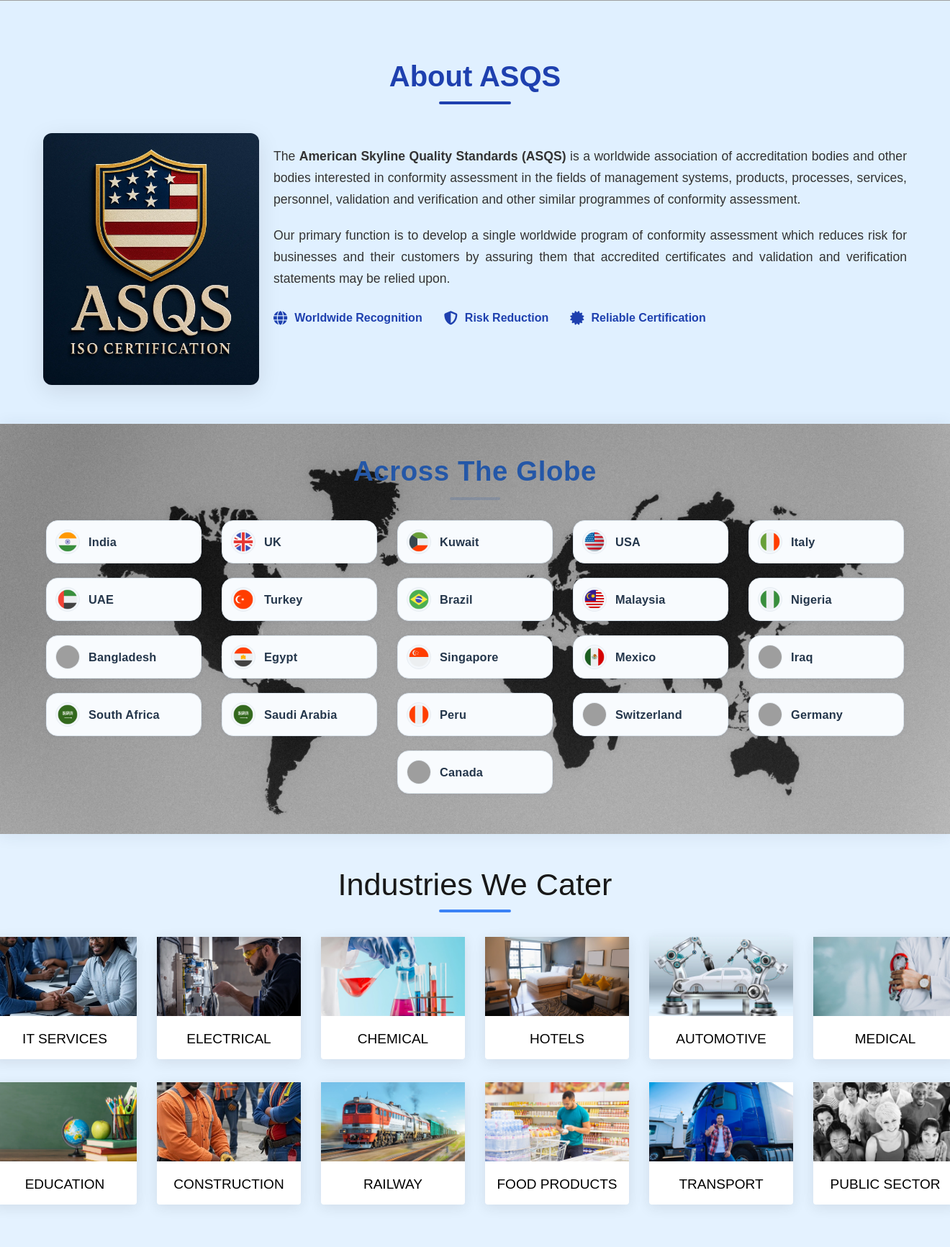
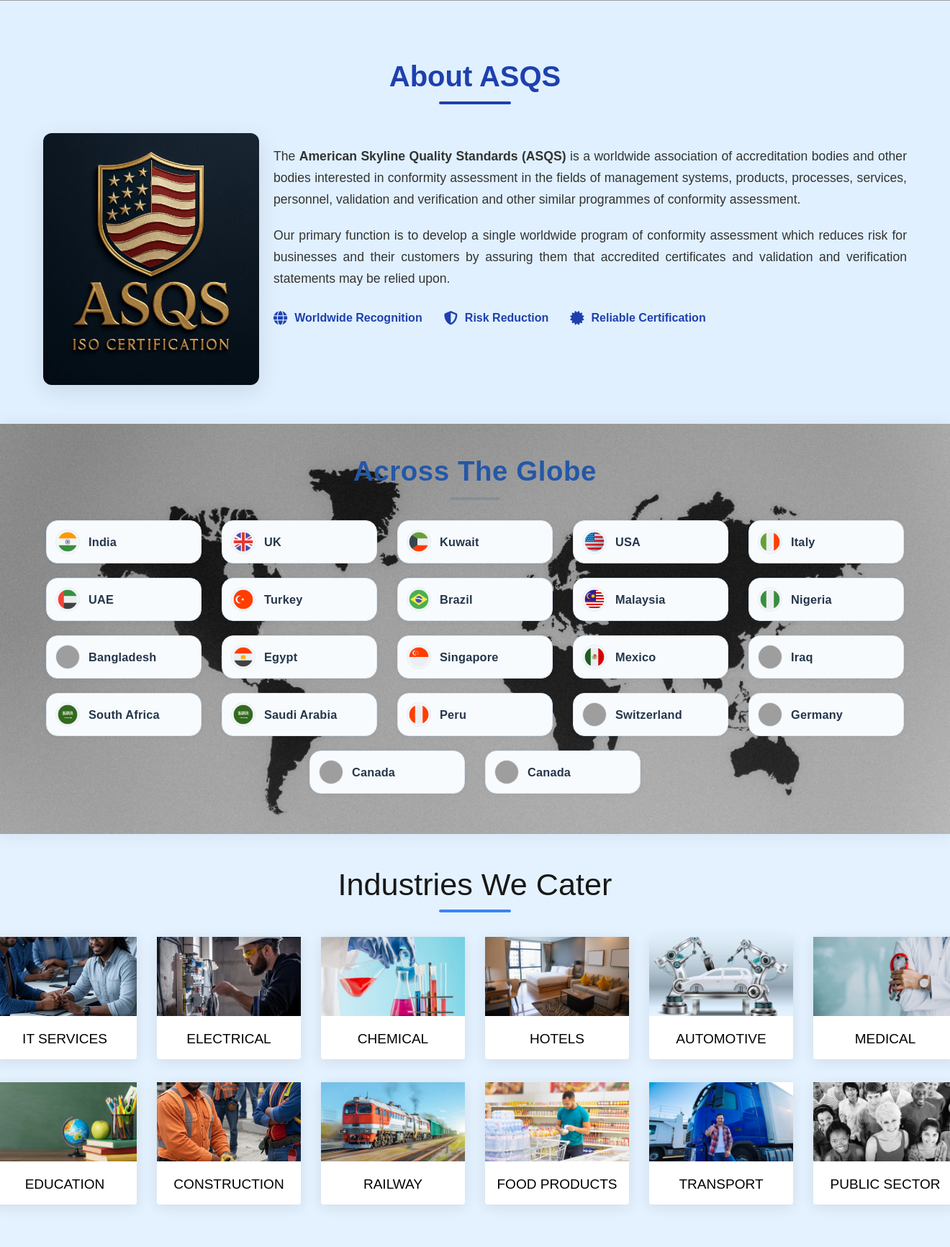
Before and after one commit to AkYadav-18/ASQS_CLIENT, a Django app: page / in a window 1320 px wide; the page is wider, and only the part inside the window is pictured. Shown: the part 1715-3448 px from the top of that part at 72% size. Run offline with Django 5.2, Linux system fonts and the light colour scheme; grey boxes are pictures that could not be loaded.

Commit message:
homepage_corrections

```diff
--- a/templates/HomePage/home.html
+++ b/templates/HomePage/home.html
@@ -1653,7 +1653,7 @@
         <div class="about-ASQS-content">
             <div class="about-ASQS-left">
                 <div class="about-ASQS-image">
-<img src="{% static 'images/ASQS_2.webp' %}" alt="American Skyline Quality Standards" class="about-image-main" height="200">
+<img src="{% static 'images/ASQS.webp' %}" alt="American Skyline Quality Standards" class="about-image-main" height="200">
                 </div>
             </div>
             <div class="about-ASQS-right">
@@ -1777,6 +1777,10 @@
                     <img class="across-globe-flag-img" src="https://flagcdn.com/ca.svg" alt="Canada">
                     <span class="across-globe-flag-label">Canada</span>
                 </div>
+                <div class="across-globe-flag-col">
+                    <img class="across-globe-flag-img" src="https://flagcdn.com/id.svg" alt="Canada">
+                    <span class="across-globe-flag-label">Canada</span>
+                </div>
             </div>
         </div>
     </div>
@@ -1919,7 +1923,9 @@
                     </div>
                     <div class="contact-details">
                         <h4>Address</h4>
-                        <p>American Skyline Quality Standardss - Gutenberg It Park, Hyderabad, Telangana, INDIA 500081</p>
+                        <p>American Skyline Quality Standardss - Tower B- 207, Lore Ashwasidh, Kondapur 500083
+                            Hyderabad, Telangana, India
+                        </p>
                     </div>
                 </div>
 
@@ -1929,7 +1935,7 @@
                     </div>
                     <div class="contact-details">
                         <h4>Address</h4>
-                        <p>Accreditation by United State Accreditation Brand (USAB)<br>
+                        <p>
                         545/Main St, Washington Boulevard, New Jersey, USA</p>
                     </div>
                 </div>
```
